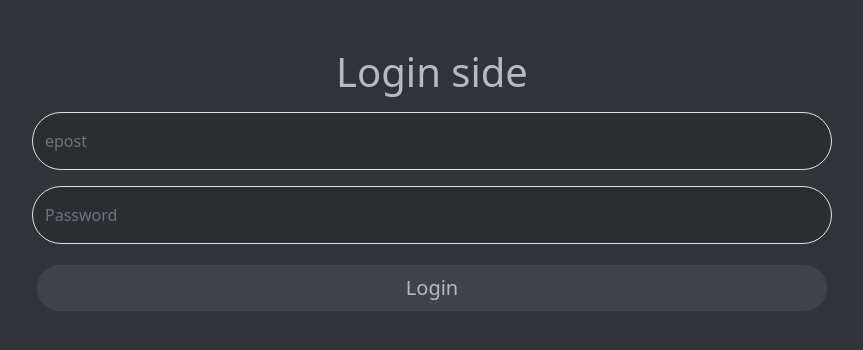
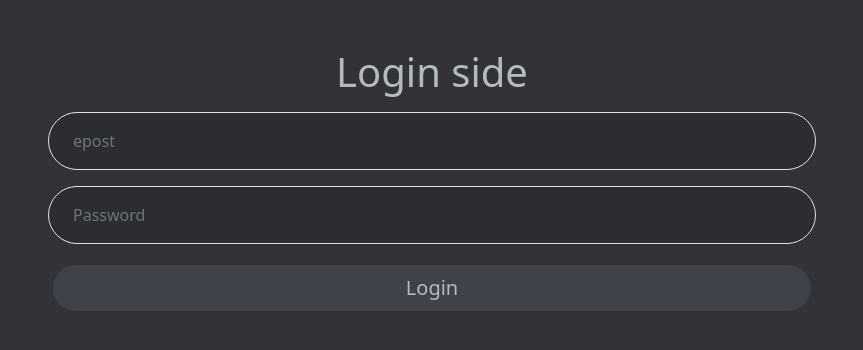
Before and after one commit to BloodyFM/HandlelisteApp, a SvelteKit app: page /auth in a window 1280 px wide. Shown: the top 350 px of the page, without its empty margins (208-1071 px from the left). Built offline with nearby package versions, Linux system fonts and the light colour scheme.

Commit message:
minor edit to auth page

```diff
--- a/src/components/auth/Auth.svelte
+++ b/src/components/auth/Auth.svelte
@@ -24,7 +24,8 @@
 <h1 class="text-center mb-3 mt-5">Login side</h1>
 <form on:submit|preventDefault={loginHandler}>
   <div class="row">
-    <div class="col-12 form-floating mb-3">
+    <div class="col-12">
+      <div class="form-floating mb-3 mx-3">
         <input
           class="form-control bg-dark rounded-5"
           type="email"
@@ -37,7 +38,9 @@
           >epost</label
         >
       </div>
-    <div class="col-12 form-floating mb-3">
+    </div>
+    <div class="col-12">
+      <div class="form-floating mb-3 mx-3">
         <input
           class="form-control bg-dark rounded-5"
           type="password"
@@ -50,9 +53,11 @@
           >Password</label
         >
       </div>
-    <div>
-      <button type="submit" class="btn btn-secondary w-100 btn-lg rounded-5"
-        >Login</button
+    </div>
+    <div class="col-12 d-flex">
+      <button
+        type="submit"
+        class="btn btn-secondary flex-fill btn-lg rounded-5 mx-3">Login</button
       >
     </div>
   </div>
```
Lines whose indentation alone changed are shown as unchanged.
